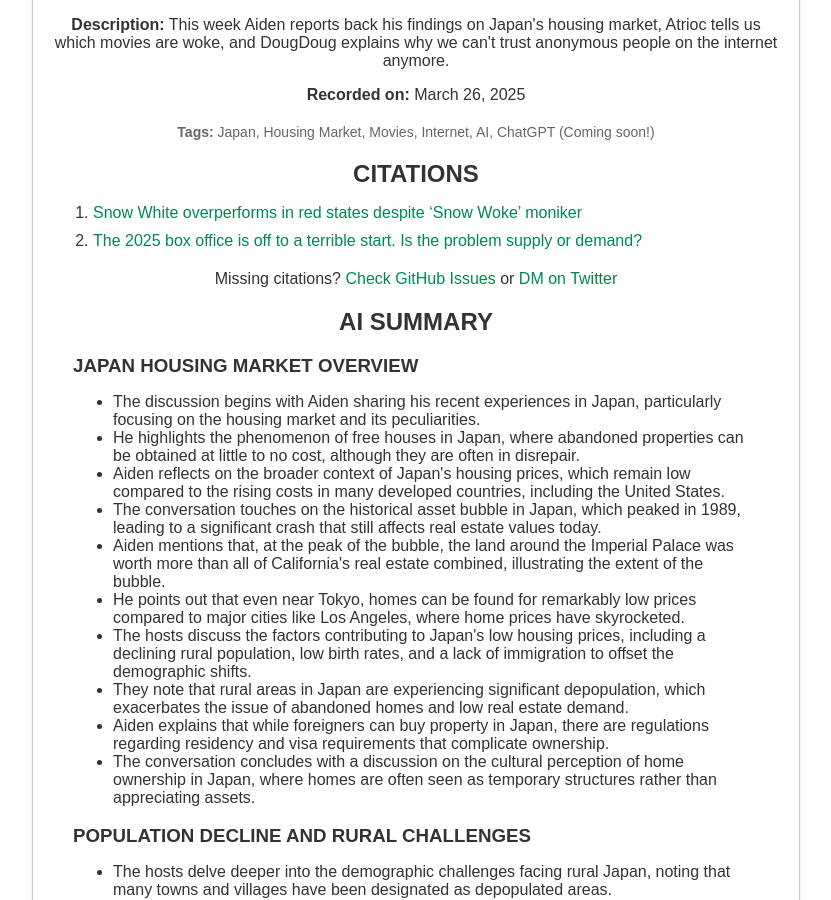
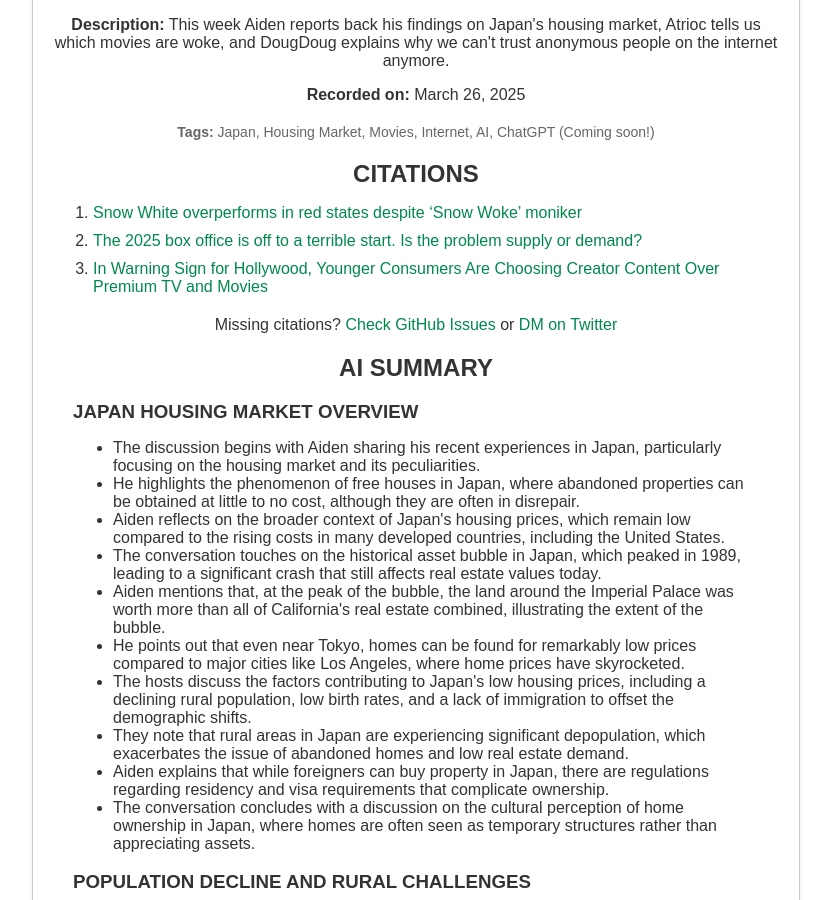
Before and after one commit to LemonadeStandPodcast/LemonadeStandPodcast.github.io, a Jekyll site: the page built from _episodes/episode4.md, in a window 1280 px wide and 900 px high, scrolled down 903 px. Shown: the whole window, without its empty margins (224-1055 px from the left). Built offline with Jekyll 4.4.1, drawn with Linux system fonts in a browser that asks for light colours.

Commit message:
add citation

```diff
--- a/_episodes/episode4.md
+++ b/_episodes/episode4.md
@@ -18,6 +18,8 @@ citations:
     url: "https://www.independent.co.uk/arts-entertainment/films/news/disney-snow-white-box-office-republicans-b2720918.html"
   - title: "The 2025 box office is off to a terrible start. Is the problem supply or demand?"
     url: "https://www.latimes.com/entertainment-arts/business/newsletter/2025-03-25/wide-shot-the-2025-box-office-is-off-to-a-horrendous-start-the-wide-shot"
+  - title: "In Warning Sign for Hollywood, Younger Consumers Are Choosing Creator Content Over Premium TV and Movies"
+    url: "https://www.hollywoodreporter.com/business/business-news/deloitte-gen-z-creator-content-streaming-price-1236171227/"
 ai_summary: |
   <h3>Japan Housing Market Overview</h3>
   <ul>
```
